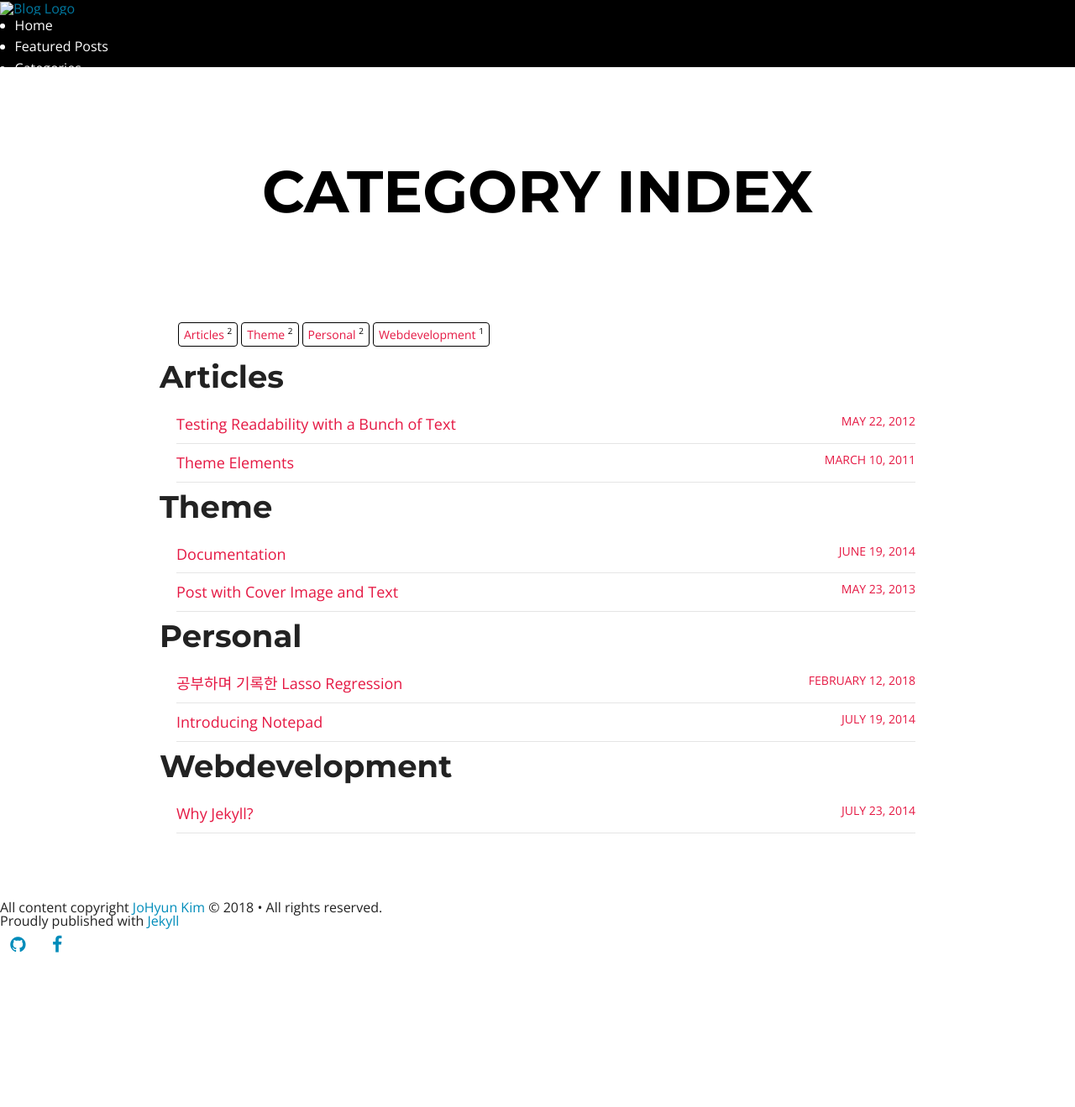
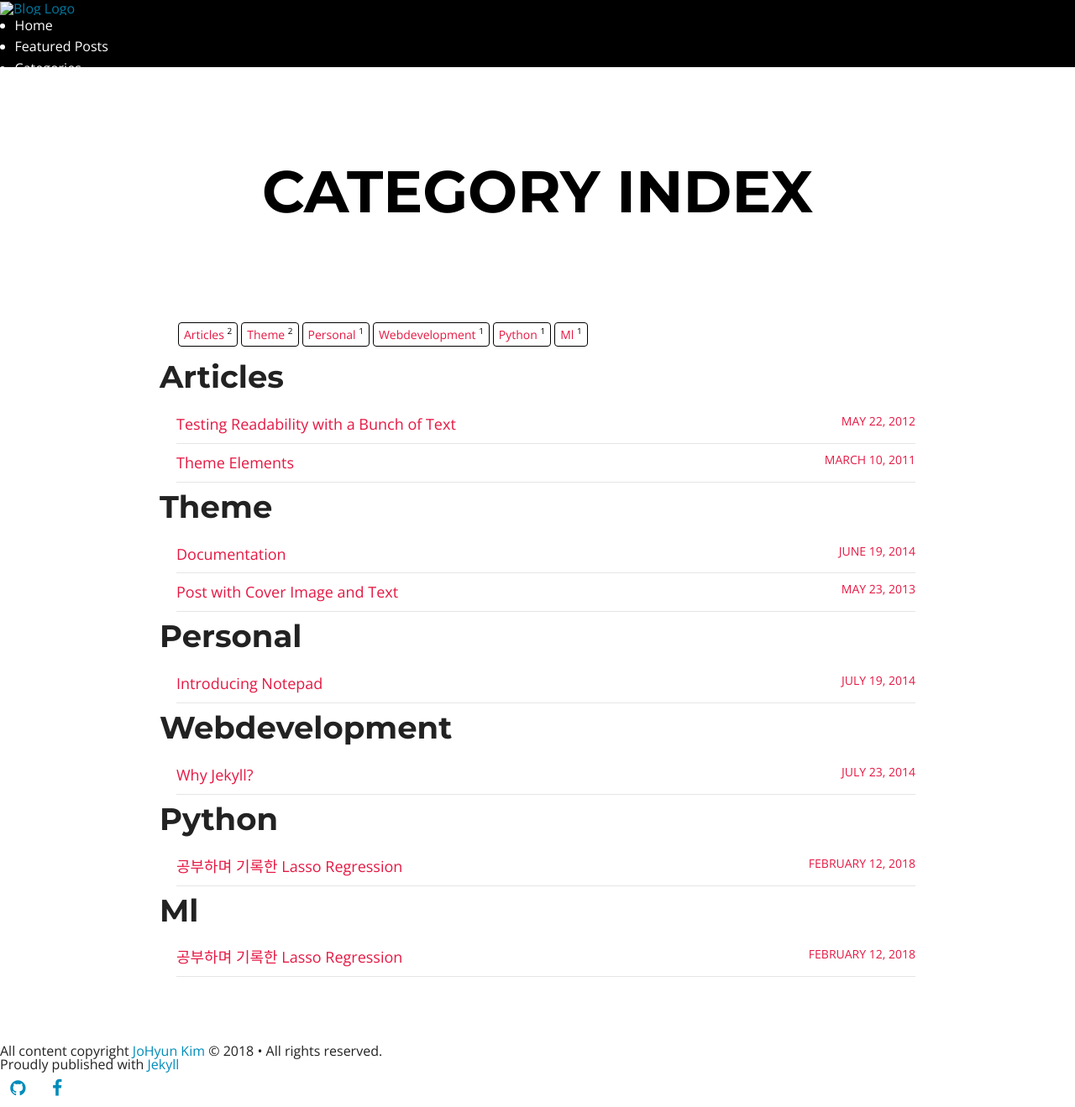
Before and after one commit to zimkjh/zimkjh.github.io, a Jekyll site: the page built from categories.html, in a window 1280 px wide. Shown: the whole page at 84% size. Built offline with Jekyll 4.4.1, drawn with Linux system fonts in a browser that asks for light colours; nearby versions of some CDN libraries; before the commit the page ends 1147 px from its top, so only the background shows below that.

Commit message:
Update 2018-02-12-Lasso-Regression.md

````diff
--- a/_posts/2018-02-12-Lasso-Regression.md
+++ b/_posts/2018-02-12-Lasso-Regression.md
@@ -1,24 +1,23 @@
 ---
 layout: post
 published: true
-categories:
-  - personal
 mathjax: true
 featured: true
 comments: true
 title: 공부하며 기록한 Lasso Regression
 description: '디자인팀 과제로 '
 tags: JoHyun ML
+html header: >-
+  <script type="text/javascript"
+  src="http://cdn.mathjax.org/mathjax/latest/MathJax.js?config=TeX-AMS-MML_HTMLorMML"></script>
+categories:
+  - python
+  - ML
 headline: ''
 modified: ''
 imagefeature: ''
-html header: >-
-  <script type="text/javascript"
-  src="http://cdn.mathjax.org/mathjax/latest/MathJax.js?config=TeX-AMS-MML_HTMLorMML"></script>
 ---
 # Lasso Regression
-
-
 
 ### 회귀분석이란?
 
@@ -192,12 +191,12 @@ $\alpha$를 0.1로 설정했을 때 : 33개의 변수가 사용되었고 가장
 
 실습을 위하여 기본 라이브러리들을 import 하고,
 
-<pre><code>
+```python
 # import numpy as np
 import pandas as pd
 from pandas import Series, DataFrame
 from sklearn.model_selection import train_test_split
-</code></pre>
+```
 
 파일을 불러와준 후 간단히 결측치 처리와 범주형 변수 더미화를 해주었다.
 
````
